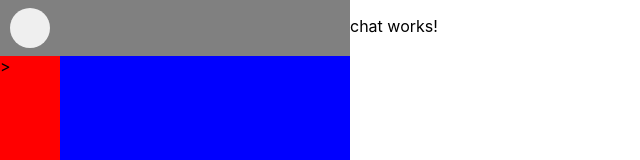
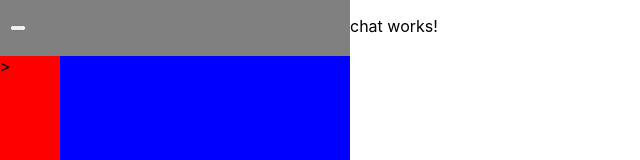
Before and after one commit to OrganizationMercury/mercury-client, an Angular app in the folder ClientApp/: page / in a window 1280 px wide. Shown: the top 160 px of the page, without its empty margins (0-640 px from the left). Built offline with nearby package versions, Linux system fonts and the light colour scheme.

Commit message:
feat(animations): add animation to style.css

```diff
--- a/ClientApp/src/styles.css
+++ b/ClientApp/src/styles.css
@@ -8,9 +8,13 @@ html {
 	height: 100%;
 }
 
-.round-button {
-	border: none;
-    border-radius: 20px;
-	height: 40px;
-	width: 40px;
+@keyframes fadeOut {
+	from { opacity: 1; }
+	to { opacity: 0; }
 }
+
+.fade-out {
+	animation-name: fadeOut;
+	animation-duration: 500ms;
+	animation-fill-mode: forwards;
+}
```
